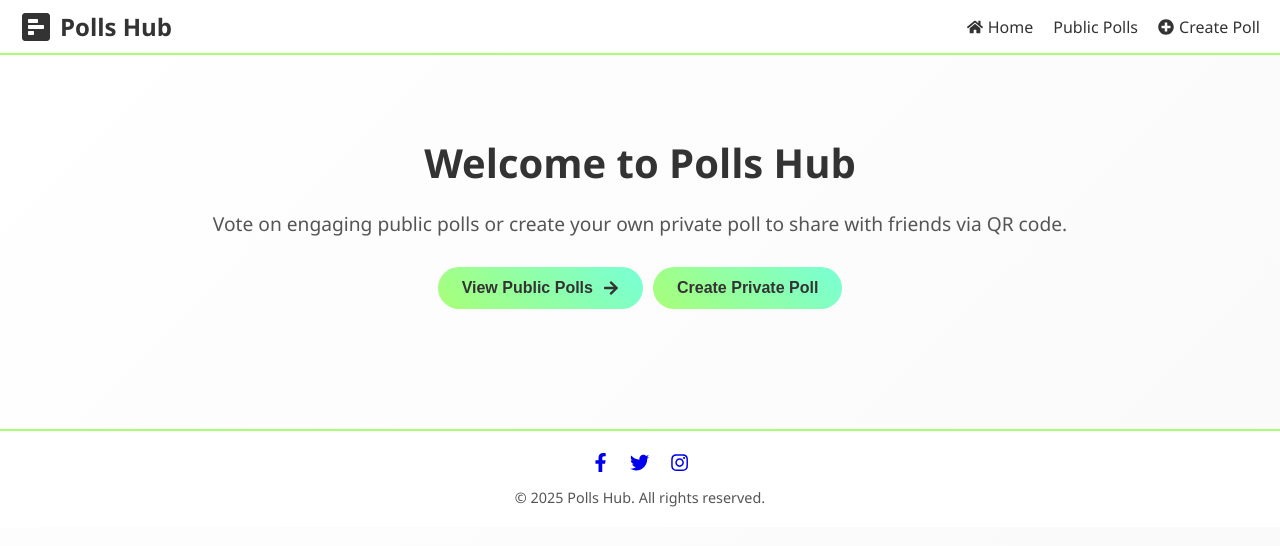
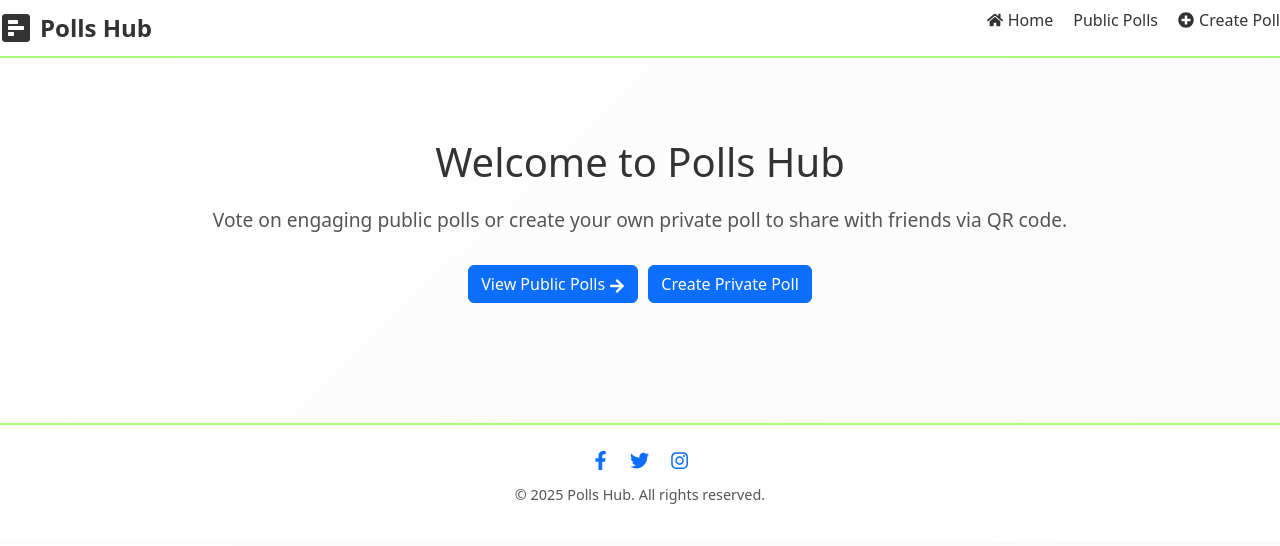
Before and after one commit to simaomansur/BlockChainVoting, a React (Create React App) app in the folder frontend/: page / in a window 1280 px wide. Shown: the top 546 px of the page. Built offline with nearby package versions, Linux system fonts and the light colour scheme.

Commit message:
got most of it working

```diff
--- a/frontend/src/components/CreatePoll.js
+++ b/frontend/src/components/CreatePoll.js
@@ -4,6 +4,8 @@
 import QRCode from 'qrcode.react';
 import styled from 'styled-components';
 import { toast } from 'react-toastify';
+import { Button} from 'react-bootstrap';
+
 
 const ModalOverlay = styled.div`
   position: fixed;
@@ -36,20 +38,6 @@
   padding: 10px;
   border: 1px solid #ccc;
   border-radius: 5px;
-`;
-
-const Button = styled.button`
-  background: linear-gradient(45deg, #a8ff78, #78ffd6);
-  border: none;
-  padding: 12px;
-  border-radius: 30px;
-  font-size: 1rem;
-  color: #333;
-  cursor: pointer;
-  font-weight: bold;
-  &:hover {
-    transform: scale(1.05);
-  }
 `;
 
 function CreatePoll() {
--- a/frontend/src/components/HomePage.js
+++ b/frontend/src/components/HomePage.js
@@ -3,6 +3,8 @@
 import { Link } from 'react-router-dom';
 import styled, { keyframes } from 'styled-components';
 import { FaArrowRight } from 'react-icons/fa';
+import { Button} from 'react-bootstrap';
+
 
 const fadeIn = keyframes`
   from { opacity: 0; transform: translateY(20px); }
@@ -27,23 +29,6 @@
   color: #555;
 `;
 
-const Button = styled.button`
-  background: linear-gradient(45deg, #a8ff78, #78ffd6);
-  border: none;
-  padding: 12px 24px;
-  border-radius: 30px;
-  font-size: 1rem;
-  color: #333;
-  cursor: pointer;
-  font-weight: bold;
-  display: inline-flex;
-  align-items: center;
-  gap: 10px;
-  &:hover {
-    transform: scale(1.05);
-  }
-`;
-
 function HomePage() {
   return (
     <HeroSection>
--- a/frontend/src/components/PrivatePoll.js
+++ b/frontend/src/components/PrivatePoll.js
@@ -7,6 +7,7 @@
 import LoadingSpinner from './LoadingSpinner';
 import { FaVoteYea } from 'react-icons/fa';
 import { ProgressBar } from 'react-bootstrap'; // Optional
+
 
 const OptionItem = styled.div`
   margin-bottom: 15px;
--- a/frontend/src/components/PublicPolls.js
+++ b/frontend/src/components/PublicPolls.js
@@ -5,6 +5,7 @@
 import { FaVoteYea } from 'react-icons/fa';
 import LoadingSpinner from './LoadingSpinner';
 import { toast } from 'react-toastify';
+
 
 const GridContainer = styled.div`
   display: grid;
--- a/frontend/src/index.js
+++ b/frontend/src/index.js
@@ -6,6 +6,7 @@
 import { ToastContainer } from 'react-toastify';
 import 'react-toastify/dist/ReactToastify.css';
 import ErrorBoundary from './components/ErrorBoundary';
+import 'bootstrap/dist/css/bootstrap.min.css';
 
 const root = ReactDOM.createRoot(document.getElementById('root'));
 root.render(
```
Also changed, not shown: frontend/package.json (+6 -4 lines).
